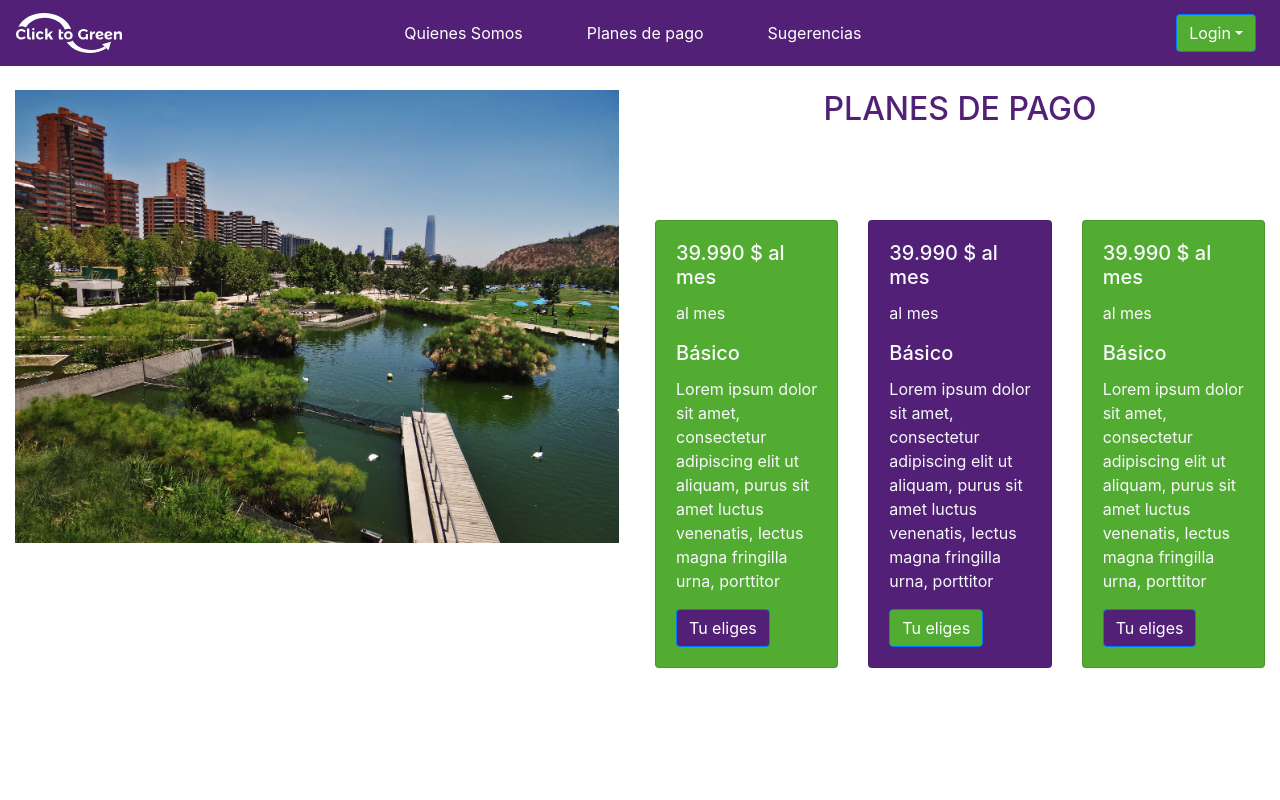
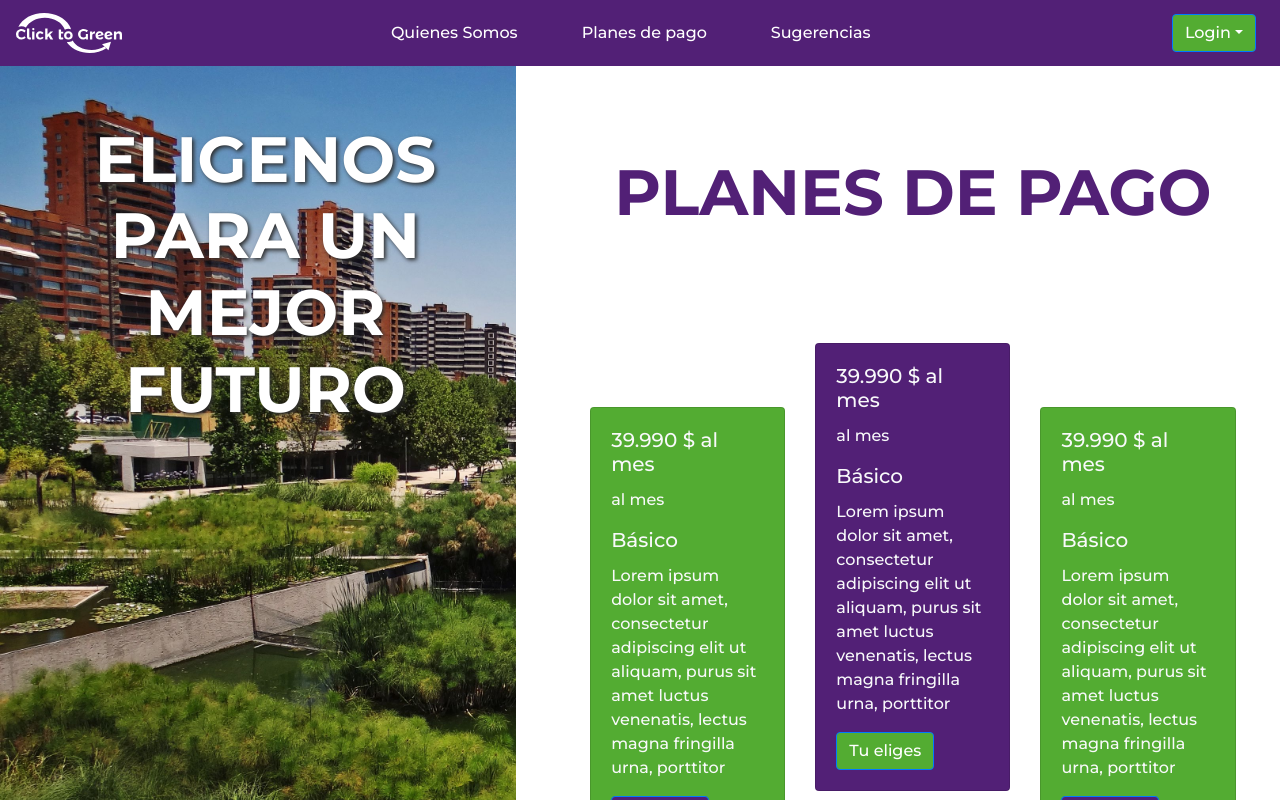
Before and after one commit to alejojimenez/Projetc-Click-to-green, a React (Create React App) app: page / in a window 1280 px wide. Shown: the top 800 px of the page. Built offline with nearby package versions, Linux system fonts and the light colour scheme.

Commit message:
Cambios de la seccion metodos de pago

```diff
--- a/src/App.js
+++ b/src/App.js
@@ -1,15 +1,27 @@
 import React from 'react';
+import { BrowserRouter, Switch, Route } from "react-router-dom"
 import "./styles/custom.scss";
 import './styles/StyleNavbar.css';
+import "./styles/StylesMP.css";
 import 'bootstrap/dist/css/bootstrap.min.css';
 import NavBarTop from "./components/NavBarTop"
-import MetodosDePago from "./views/MetodosDePago"
+import PayMethod from "./views/PayMethod"
 
 function App() {
   return (
     <>
-      <NavBarTop/>
-      <MetodosDePago/>
+      <BrowserRouter>
+        <NavBarTop/>
+        <PayMethod/>
+          <div>
+              <Switch>
+                <Route exact path="/" component={PayMethod} />
+                {/* <Route exact path="/Details/:name" component={Details} />
+                <Route exact path="/Details-Planets/:name" component={DetailsPlanets} /> */}
+                <Route render={() => <h1>ERROR 404</h1> } />
+              </Switch>
+          </div>
+      </BrowserRouter>
     </>
   );
 }
--- /dev/null
+++ b/src/styles/StylesMP.css
@@ -0,0 +1,65 @@
+@import url("https://fonts.googleapis.com/css2?family=Montserrat:ital,wght@0,100;0,300;0,500;0,700;0,900;1,100;1,300;1,500;1,700;1,900&display=swap");
+
+body {
+  margin: 0;
+  font-family: "Montserrat", sans-serif;
+}
+
+.containerImg {
+  width: 100%;
+  height: 40%;
+  overflow: hidden;
+  margin-top: -24px;
+}
+
+.textImage {
+  color: #fff;
+  text-shadow: 2px 2px 4px #2c2c2c;
+  position: absolute;
+  font-size: 4rem;
+  font-weight: 700;
+  margin-top: 10%;
+  text-align: center;
+}
+
+.imgCover {
+  object-fit: cover;
+  object-position: center center;
+  height: 100%;
+}
+
+.CardDeck {
+  margin-top: 7rem;
+  margin-left: 4%;
+  margin-right: 4%;
+  align-content: center;
+}
+
+.titlePago {
+  margin-top: 4rem;
+  font-weight: 700;
+  font-size: 4rem;
+}
+
+@media only screen and (min-width: 360px) and (max-width: 640px) {
+  .container-fluid {
+    height: 40%;
+    padding: 0;
+    padding-top: 0;
+    margin: 0;
+    margin: -24px;
+  }
+
+  .CardDeck {
+    margin-top: 0;
+    margin-left: 4%;
+    margin-right: 4%;
+    align-content: center;
+  }
+
+  .titlePago {
+    margin-top: 1rem;
+    font-weight: 500;
+    font-size: 2rem;
+  }
+}
--- a/src/views/MetodosDePago.jsx
+++ /dev/null
@@ -1,67 +0,0 @@
-import React from "react";
-import { Col, Row, Card, Button, Container, CardDeck } from "react-bootstrap";
-import parqueBicentenario from "../img/parque-bicentenario.jpg"
-
-const MetodosDePago = () => {
-    return (
-        <>
-            <Container fluid>
-                <Row className="d-inline text-center">
-                </Row>
-                <Row>
-                    <Col sm={1} md={6} lg={6}>
-                        <div className="w-100 h-100">
-                            <img src={parqueBicentenario} style={{ width: '99%' }} alt="Parque Bicentenario" />
-                        </div>
-                    </Col>
-                    <Col sm={1} md={6} lg={6}>
-                        <h2 className="colorPrincipal text-center">PLANES DE PAGO</h2>
-                        <CardDeck className="align-middle" style={{ marginTop: '15%' }}>
-                            <Card className="fondoColorSecundario" style={{ width: '18rem' }}>
-                                <Card.Body>
-                                    <Card.Title className="text-light">39.990 $ al mes</Card.Title>
-                                    <Card.Text className="text-light">
-                                        al mes
-                                </Card.Text>
-                                    <Card.Title className="text-light">Básico</Card.Title>
-                                    <Card.Text className="text-light">
-                                        Lorem ipsum dolor sit amet, consectetur adipiscing elit ut aliquam, purus sit amet luctus venenatis, lectus magna fringilla urna, porttitor
-                                </Card.Text>
-                                    <Button className="fondoColorPrincipal m-auto">Tu eliges</Button>
-                                </Card.Body>
-                            </Card>
-                            <Card className="fondoColorPrincipal" style={{ width: '18rem' }}>
-                                <Card.Body>
-                                    <Card.Title className="text-light">39.990 $ al mes</Card.Title>
-                                    <Card.Text className="text-light">
-                                        al mes
-                                </Card.Text>
-                                    <Card.Title className="text-light">Básico</Card.Title>
-                                    <Card.Text className="text-light">
-                                        Lorem ipsum dolor sit amet, consectetur adipiscing elit ut aliquam, purus sit amet luctus venenatis, lectus magna fringilla urna, porttitor
-                                </Card.Text>
-                                    <Button className="fondoColorSecundario m-auto">Tu eliges</Button>
-                                </Card.Body>
-                            </Card>
-                            <Card className="fondoColorSecundario" style={{ width: '18rem' }}>
-                                <Card.Body>
-                                    <Card.Title className="text-light">39.990 $ al mes</Card.Title>
-                                    <Card.Text className="text-light">
-                                        al mes
-                                </Card.Text>
-                                    <Card.Title className="text-light">Básico</Card.Title>
-                                    <Card.Text className="text-light">
-                                        Lorem ipsum dolor sit amet, consectetur adipiscing elit ut aliquam, purus sit amet luctus venenatis, lectus magna fringilla urna, porttitor
-                                </Card.Text>
-                                    <Button className="fondoColorPrincipal m-auto">Tu eliges</Button>
-                                </Card.Body>
-                            </Card>
-                        </CardDeck>
-                    </Col>
-                </Row>
-            </Container>
-        </>
-    )
-}
-
-export default MetodosDePago;
--- /dev/null
+++ b/src/views/PayMethod.jsx
@@ -0,0 +1,66 @@
+import React from "react";
+import { Col, Row, Card, Button, Container, CardDeck } from "react-bootstrap";
+import parqueBicentenario from "../img/parque-bicentenario.jpg"
+
+const PayMethod = () => {
+    return (
+        <>
+            <Row className="d-inline text-center">
+            </Row>
+            <Row>
+                <Col md={5} lg={5}>
+                    <div className="containerImg">
+                        <h3 className="textImage">ELIGENOS PARA UN MEJOR FUTURO</h3>
+                        <img src={parqueBicentenario} alt="Parque Bicentenario" className=" imgCover" />
+                    </div>
+                </Col>
+                <Col sm={1} md={7} lg={7}>
+                    <h2 className="colorPrincipal text-center titlePago">PLANES DE PAGO</h2>
+                    <CardDeck className="align-middle CardDeck">
+                        <Card className="fondoColorSecundario" style={{ width: '14rem', height: '30%', marginTop: '4rem' }}>
+                            <Card.Body>
+                                <Card.Title className="text-light">39.990 $ al mes</Card.Title>
+                                <Card.Text className="text-light">
+                                    al mes
+                                </Card.Text>
+                                <Card.Title className="text-light">Básico</Card.Title>
+                                <Card.Text className="text-light">
+                                    Lorem ipsum dolor sit amet, consectetur adipiscing elit ut aliquam, purus sit amet luctus venenatis, lectus magna fringilla urna, porttitor
+                                </Card.Text>
+                                <Button className="fondoColorPrincipal m-auto">Tu eliges</Button>
+                            </Card.Body>
+                        </Card>
+                        <Card className="fondoColorPrincipal" style={{ width: '14rem', height: '30%' }}>
+                            <Card.Body>
+                                <Card.Title className="text-light">39.990 $ al mes</Card.Title>
+                                <Card.Text className="text-light">
+                                    al mes
+                                </Card.Text>
+                                <Card.Title className="text-light">Básico</Card.Title>
+                                <Card.Text className="text-light">
+                                    Lorem ipsum dolor sit amet, consectetur adipiscing elit ut aliquam, purus sit amet luctus venenatis, lectus magna fringilla urna, porttitor
+                                </Card.Text>
+                                <Button className="fondoColorSecundario m-auto">Tu eliges</Button>
+                            </Card.Body>
+                        </Card>
+                        <Card className="fondoColorSecundario" style={{ width: '14rem', height: '30%', marginTop: '4rem' }}>
+                            <Card.Body>
+                                <Card.Title className="text-light">39.990 $ al mes</Card.Title>
+                                <Card.Text className="text-light">
+                                    al mes
+                                </Card.Text>
+                                <Card.Title className="text-light">Básico</Card.Title>
+                                <Card.Text className="text-light">
+                                    Lorem ipsum dolor sit amet, consectetur adipiscing elit ut aliquam, purus sit amet luctus venenatis, lectus magna fringilla urna, porttitor
+                                </Card.Text>
+                                <Button className="fondoColorPrincipal m-auto">Tu eliges</Button>
+                            </Card.Body>
+                        </Card>
+                    </CardDeck>
+                </Col>
+            </Row>
+        </>
+    )
+}
+
+export default PayMethod;
```
